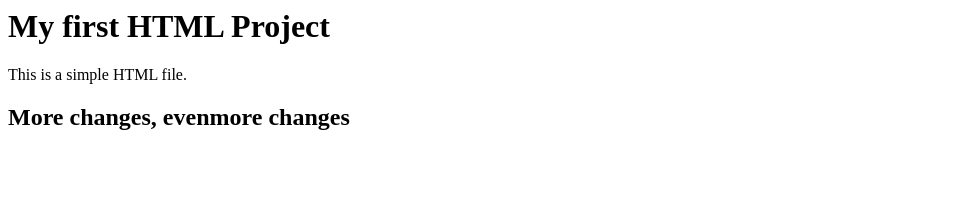
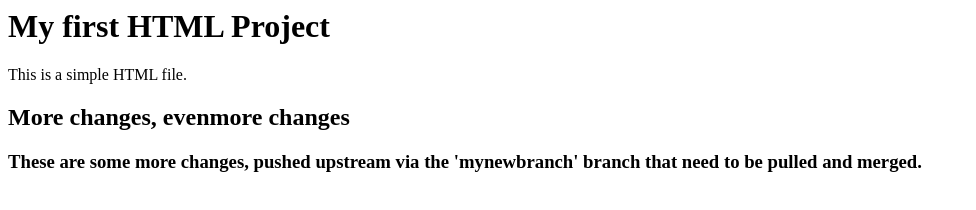
Before and after one commit to rowanhen/my-first-remote-repo, a plain HTML site: page index.html in a window 1280 px wide. Shown: the whole page, without its empty margins (0-976 px from the left). Drawn offline with Linux system fonts and the light colour scheme.

Commit message:
added some text changes

```diff
--- a/index.html
+++ b/index.html
@@ -1,3 +1,4 @@
 <h1>My first HTML Project</h1>
 <p>This is a simple HTML file.</p>
 <h2>More changes, evenmore changes</h2>
+<h3>These are some more changes, pushed upstream via the 'mynewbranch' branch that need to be pulled and merged.</h3>
```
